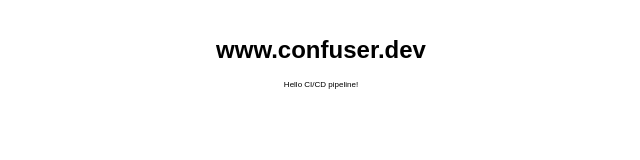
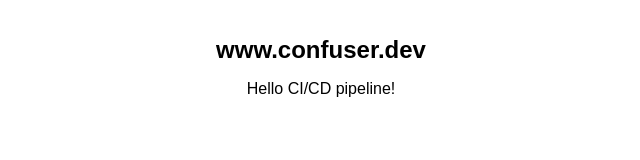
Before and after one commit to confuser-dev-matti/website, a website: page src/index.html in a window 1280 px wide. Shown: the whole page, without its empty margins (319-959 px from the left). Drawn offline with Linux system fonts and the light colour scheme.

```diff
--- a/src/styles.css
+++ b/src/styles.css
@@ -22,5 +22,5 @@
 
 main > p {
   text-align: center;
-  font-size: 0.5em;
+  font-size: 1.0em;
 }
```
Also changed, not shown: .devcontainer/devcontainer.json, 1 other file.
